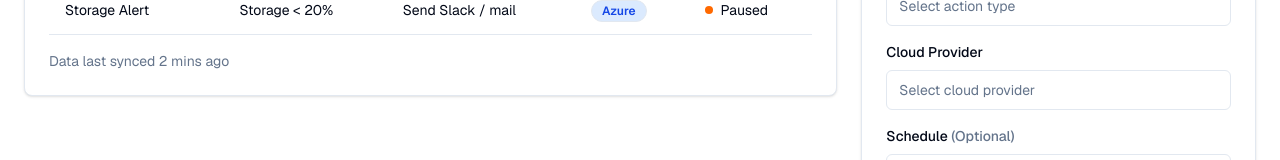
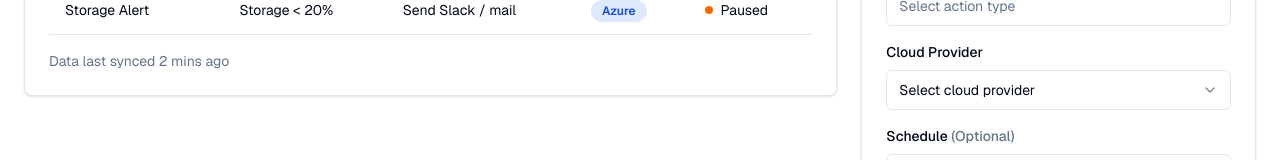
Before and after one commit to rv7918/cloud-pilot, a Next.js app: page /automation in a window 1280 px wide. Shown: the part 500-660 px from the top of the page. Built offline with nearby package versions, Linux system fonts and the light colour scheme.

Commit message:
update the buttons

```diff
--- a/src/components/AutomationSideBar.tsx
+++ b/src/components/AutomationSideBar.tsx
@@ -3,6 +3,13 @@
 import { Card, CardHeader, CardTitle, CardContent } from "@/components/ui/card"
 import { Input } from "@/components/ui/input"
 import { Button } from "@/components/ui/button"
+import {
+  Select,
+  SelectContent,
+  SelectItem,
+  SelectTrigger,
+  SelectValue,
+} from "@/components/ui/select"
 import { useState } from "react"
 
 export default function AutomationSideBar({ showConfig, setShowConfig }: { showConfig: boolean, setShowConfig: (show: boolean) => void }) {
@@ -65,16 +72,27 @@ export default function AutomationSideBar({ showConfig, setShowConfig }: { showC
           <label className="text-sm font-medium mb-2 block">
             Cloud Provider
           </label>
-          <Input
-            placeholder="Select cloud provider"
-            value={formData.cloudProvider}
-            onChange={(e) =>
-              setFormData({
-                ...formData,
-                cloudProvider: e.target.value,
-              })
-            }
-          />
+            <Select
+              value={formData.cloudProvider}
+              onValueChange={(value) =>
+                setFormData({
+                  ...formData,
+                  cloudProvider: value,
+                })
+              }
+            >
+              <SelectTrigger>
+                <SelectValue placeholder="Select cloud provider" />
+              </SelectTrigger>
+              <SelectContent>
+                <SelectItem value="aws">AWS</SelectItem>
+                <SelectItem value="azure">Azure</SelectItem>
+                <SelectItem value="gcp">GCP</SelectItem>
+                <SelectItem value="oracle">Oracle Cloud</SelectItem>
+                <SelectItem value="ibm">IBM Cloud</SelectItem>
+                <SelectItem value="alibaba">Alibaba Cloud</SelectItem>
+              </SelectContent>
+            </Select>
         </div>
 
         <div>
@@ -94,6 +112,7 @@ export default function AutomationSideBar({ showConfig, setShowConfig }: { showC
           <Button
             variant="outline"
             className="flex-1"
+            onClick={() => setShowConfig(false)}
           >
             Cancel
           </Button>
```
